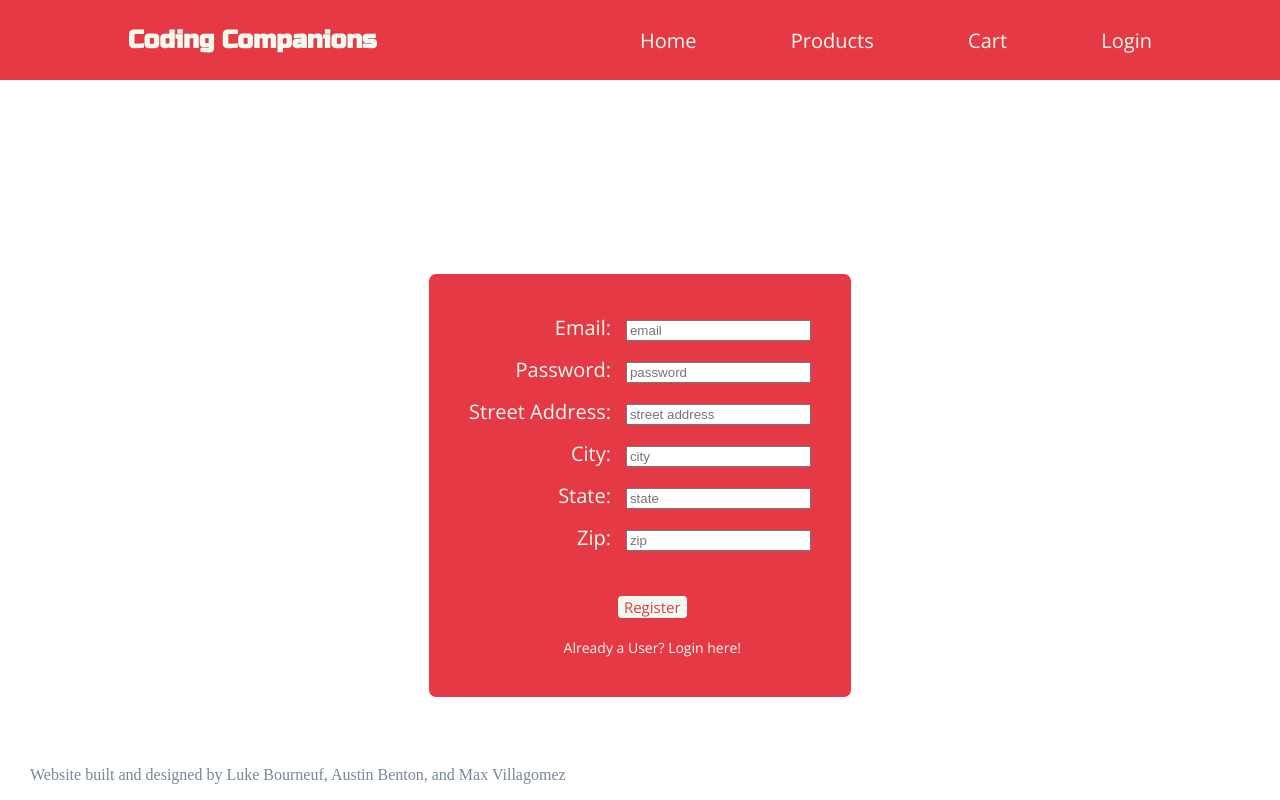
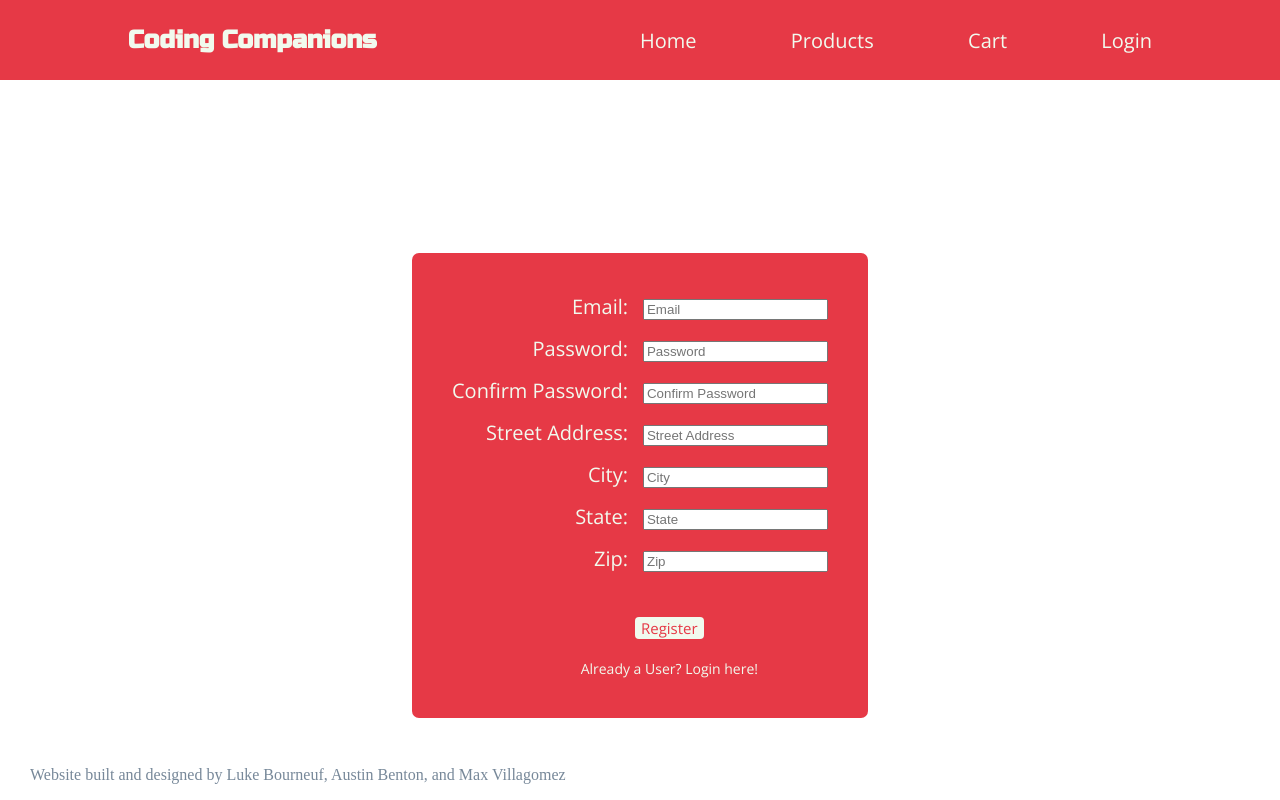
Before and after one commit to MaxVillagomez/coding-companions, a React (Create React App) app: page /register in a window 1280 px wide. Built offline with nearby package versions, Linux system fonts and the light colour scheme; no server answers.

Commit message:
feat(confirm password, homepage editing) added a confirm password to the register componenet and remade the homepage

```diff
--- a/src/components/Homepage.js
+++ b/src/components/Homepage.js
@@ -1,19 +1,64 @@
 import React, { useEffect } from "react";
 import { useParams, Link } from "react-router-dom";
 import { getProductById } from "../axios-services";
+import { luke } from "./imgs/lukefunkopop.png";
 
 const Homepage = () => {
   return (
-    <a href='/products/10'className="view-popular-products-container">
-      <h1 className="view-popular-products">View Our Most Recent Addition!</h1>
+    <div className="view-popular-products-container">
+      <h1 className="view-popular-products">
+        Meet the creators of Coding Companions!
+      </h1>
+      <div className="creators-container">
+        <div className="featured-product">
+          <h3>Luke Bourneuf</h3>
+          <img
+            className="featured-product-img"
+            src="https://www.funko.com/pyimg/generated/bd87e2a0c8c318c8c25dcc425e9c51b0.png"
+          />
+          <h5>$826.22</h5>
+          <a href="https://www.linkedin.com/in/lbourneuf/" target="_blank">
+            <button>View Linkedin</button>
+          </a>
+          <a href="https://github.com/lbourneuf" target="_blank">
+            <button>View Github</button>
+          </a>
+        </div>
 
-      <div className="featured-product">
-        <h3>Deadpool Coding Companion</h3>
-        <img className="featured-product-img" src="https://legacycomics.com/wp-content/uploads/2020/04/POP-DEADPOOL-546.jpg" />
-        <h5>$19.99</h5>
-        <p>Click to view more details!</p>
+        <div className="featured-product">
+          <h3>Max Villagomez</h3>
+          <img
+            className="featured-product-img"
+            src="https://www.funko.com/pyimg/generated/7321d65ed6ad53ecc400da186dca183d.png"
+          />
+          <h5>$826.22</h5>
+          <a href="https://www.linkedin.com/in/max-villagomez/" target="_blank">
+            <button>View Linkedin</button>
+          </a>
+          <a href="https://github.com/MaxVillagomez" target="_blank">
+            <button>View Github</button>
+          </a>
+        </div>
+
+        <div className="featured-product">
+          <h3>Austin Benton</h3>
+          <img
+            className="featured-product-img"
+            src="https://www.funko.com/pyimg/generated/1eb7c484dbbffc6bd9b2cb3a4d20d320.png"
+          />
+          <h5>$826.22</h5>
+          <a
+            href="https://www.linkedin.com/in/austin-mic-benton/"
+            target="_blank"
+          >
+            <button>View Linkedin</button>
+          </a>
+          <a href="https://github.com/austinmbenton" target="_blank">
+            <button>View Github</button>
+          </a>
+        </div>
       </div>
-    </a>
+    </div>
   );
 };
 
--- a/src/components/Login.js
+++ b/src/components/Login.js
@@ -12,7 +12,7 @@ const Login = (props) => {
     setToken,
     setIsLoggedIn,
     error,
-    setError
+    setError,
   } = props;
 
   const navigate = useNavigate();
@@ -21,16 +21,17 @@ const Login = (props) => {
     event.preventDefault();
 
     const data = await login({ email, password });
-    const {user, token} = data;
-    if (data.error)
-    console.log("this is the data: ", user);
+    const { user, token } = data;
+    if (data.error) console.log("this is the data: ", user);
     if (token) {
       localStorage.token = token;
       setIsLoggedIn(true);
       setToken(localStorage.token);
       navigate("/", { replace: true });
     } else {
-      alert("Incorrect Credentials. Please check your credentials and log in again.")
+      alert(
+        "Incorrect Credentials. Please check your credentials and log in again."
+      );
     }
     setEmail("");
     setPassword("");
@@ -53,14 +54,14 @@ const Login = (props) => {
         <label className="label">
           Password:
           <input
-            type="text"
+            type="password"
             value={password}
             placeholder="Password"
             onChange={(event) => setPassword(event.target.value)}
           ></input>
         </label>
         <div className="login-button-and-link-container">
-            <button type="submit">Login</button>
+          <button type="submit">Login</button>
           <Link className="register-link" to="/register">
             New User? Register here!
           </Link>
--- a/src/components/Register.js
+++ b/src/components/Register.js
@@ -17,11 +17,12 @@ const Register = ({
   setState,
   streetAddress,
   setStreetAddress,
-  isLoggedIn
+  isLoggedIn,
 }) => {
   const navigate = useNavigate();
   async function handleSubmit(event) {
     event.preventDefault();
+    if (password === confirmPassword) {
       const result = await register({
         email,
         password,
@@ -34,10 +35,14 @@ const Register = ({
         const token = result.token;
         localStorage.setItem("token", token);
         console.log("This is token in register component: ", token);
-    }
         console.log("This the user data from register component: ", result);
         navigate("/login", { replace: true });
       }
+    } else if (password !== confirmPassword) {
+      alert("Passwords do not match. Please try again.");
+    }
+  }
+
   return (
     <div className="form-container">
       <form className="login-form" onSubmit={handleSubmit}>
@@ -45,7 +50,7 @@ const Register = ({
           Email:
           <input
             type="text"
-            placeholder="email"
+            placeholder="Email"
             value={email}
             onChange={(event) => {
               setEmail(event.target.value);
@@ -55,8 +60,8 @@ const Register = ({
         <label className="label">
           Password:
           <input
-            type="text"
-            placeholder="password"
+            type="password"
+            placeholder="Password"
             value={password}
             onChange={(event) => {
               setPassword(event.target.value);
@@ -64,10 +69,21 @@ const Register = ({
           ></input>
         </label>
         <label className="label">
+          Confirm Password:
+          <input
+            type="password"
+            placeholder="Confirm Password"
+            value={confirmPassword}
+            onChange={(event) => {
+              setConfirmPassword(event.target.value);
+            }}
+          ></input>
+        </label>
+        <label className="label">
           Street Address:
           <input
             type="text"
-            placeholder="street address"
+            placeholder="Street Address"
             value={streetAddress}
             onChange={(event) => {
               setStreetAddress(event.target.value);
@@ -78,7 +94,7 @@ const Register = ({
           City:
           <input
             type="text"
-            placeholder="city"
+            placeholder="City"
             value={city}
             onChange={(event) => {
               setCity(event.target.value);
@@ -89,7 +105,7 @@ const Register = ({
           State:
           <input
             type="text"
-            placeholder="state"
+            placeholder="State"
             value={state}
             onChange={(event) => {
               setState(event.target.value);
@@ -100,7 +116,7 @@ const Register = ({
           Zip:
           <input
             type="text"
-            placeholder="zip"
+            placeholder="Zip"
             value={zip}
             onChange={(event) => {
               setZip(event.target.value);
--- a/src/style/App.css
+++ b/src/style/App.css
@@ -73,6 +73,13 @@ h3.site-name {
   margin-top: 100px;
 }
 
+.creators-container {
+  display: flex;
+  flex-direction: row;
+  align-items: center;
+  align-content: center;
+}
+
 img {
   max-width: 40%;
   max-height: 40%;
@@ -127,12 +134,12 @@ img {
   max-height: 60%;
 }
 
-.featured-product:hover {
+/* .featured-product:hover {
   box-shadow: #1d3557;
   width: 90%;
   box-shadow: 0 4px 8px 0 rgba(0, 0, 0, 0.2), 0 6px 20px 0 rgba(0, 0, 0, 0.19);
   text-align: center;
-}
+} */
 
 /* .indiv-product:hover {
   box-shadow: #1d3557;
@@ -473,7 +480,7 @@ button {
 
 .footer-container {
   margin-left: 30px;
-  color: lightslategray
+  color: lightslategray;
 }
 
 @media screen and (min-width: 1080px) {
@@ -490,5 +497,4 @@ button {
     min-height: 2vh;
     min-width: 12vw;
   }
-
 }
```
Also changed, not shown: api/users.js (+10 -3 lines), src/components/App.js (+47 -21 lines), src/components/index.js (+6 -6 lines), src/components/imgs/lukefunkopop.png (added). Lines whose indentation alone changed are shown as unchanged.
